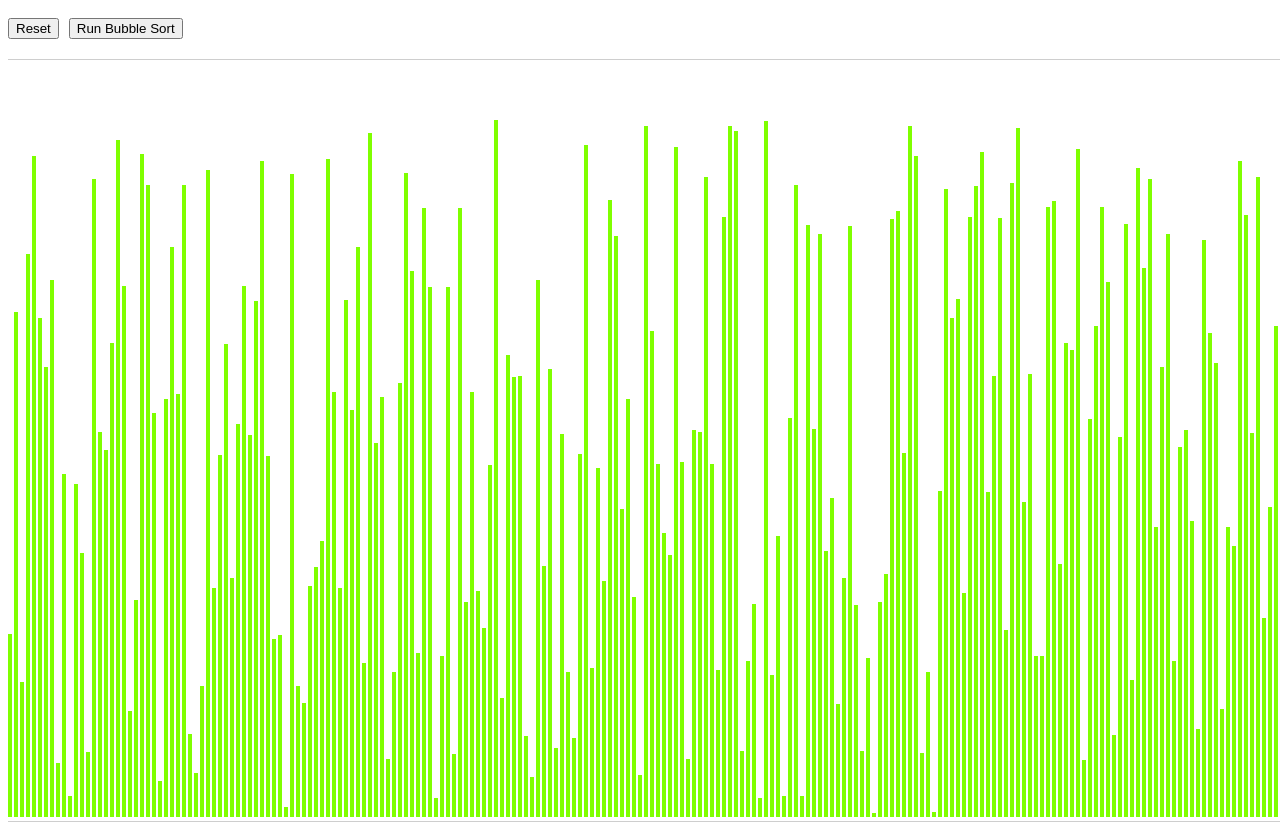
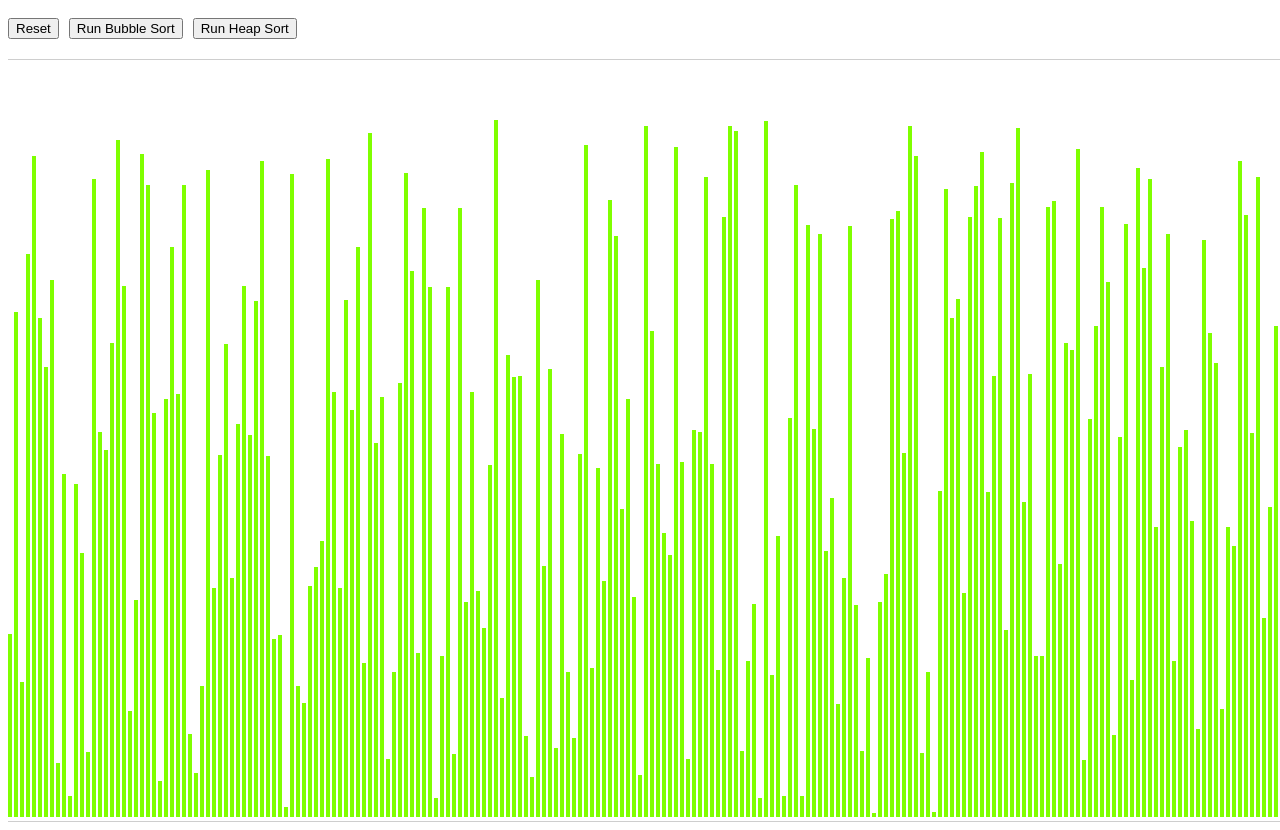
Before and after one commit to saiat3/vue-sorting-visualizer, a Vue app: page / in a window 1280 px wide. Shown: the top 830 px of the page. Built offline with nearby package versions, Linux system fonts and the light colour scheme.

Commit message:
Call heap sort from sorting visualizer component

```diff
--- a/src/components/SortingVisualizer.vue
+++ b/src/components/SortingVisualizer.vue
@@ -3,6 +3,7 @@
     <div class="buttons-placeholder">
       <button @click="resetArray">Reset</button>
       <button @click="bubbleSort">Run Bubble Sort</button>
+      <button @click="heapSort">Run Heap Sort</button>
     </div>
     <div class="bar-container">
       <div class="bar"
@@ -17,6 +18,7 @@
 
 <script>
   import BubbleSort from "../services/BubbleSort";
+  import HeapSort from "../services/HeapSort";
 
   const MAIN_BG_COLOR = 'chartreuse';
   const SECONDARY_BG_COLOR = 'red';
@@ -61,6 +63,24 @@
           }, data.counter / 10)
         });
         BubbleSort.run(this.array);
+      },
+      heapSort() {
+        let counter = 10;
+        HeapSort.$on('onValueSwap', (data) => {
+          counter += 20;
+          setTimeout(() => {
+            this.changeBarColor(SECONDARY_BG_COLOR, data.second.index);
+            this.changeBarColor(SECONDARY_BG_COLOR, data.first.index);
+            this.array[data.first.index] = data.first.value;
+            this.array[data.second.index] = data.second.value;
+            setTimeout(() => {
+              this.changeBarColor(MAIN_BG_COLOR, data.second.index);
+              this.changeBarColor(MAIN_BG_COLOR, data.first.index);
+            }, 20);
+            this.array = [...this.array];
+          }, counter * 2)
+        });
+        HeapSort.run(this.array);
       }
     },
     beforeMount() {
```
